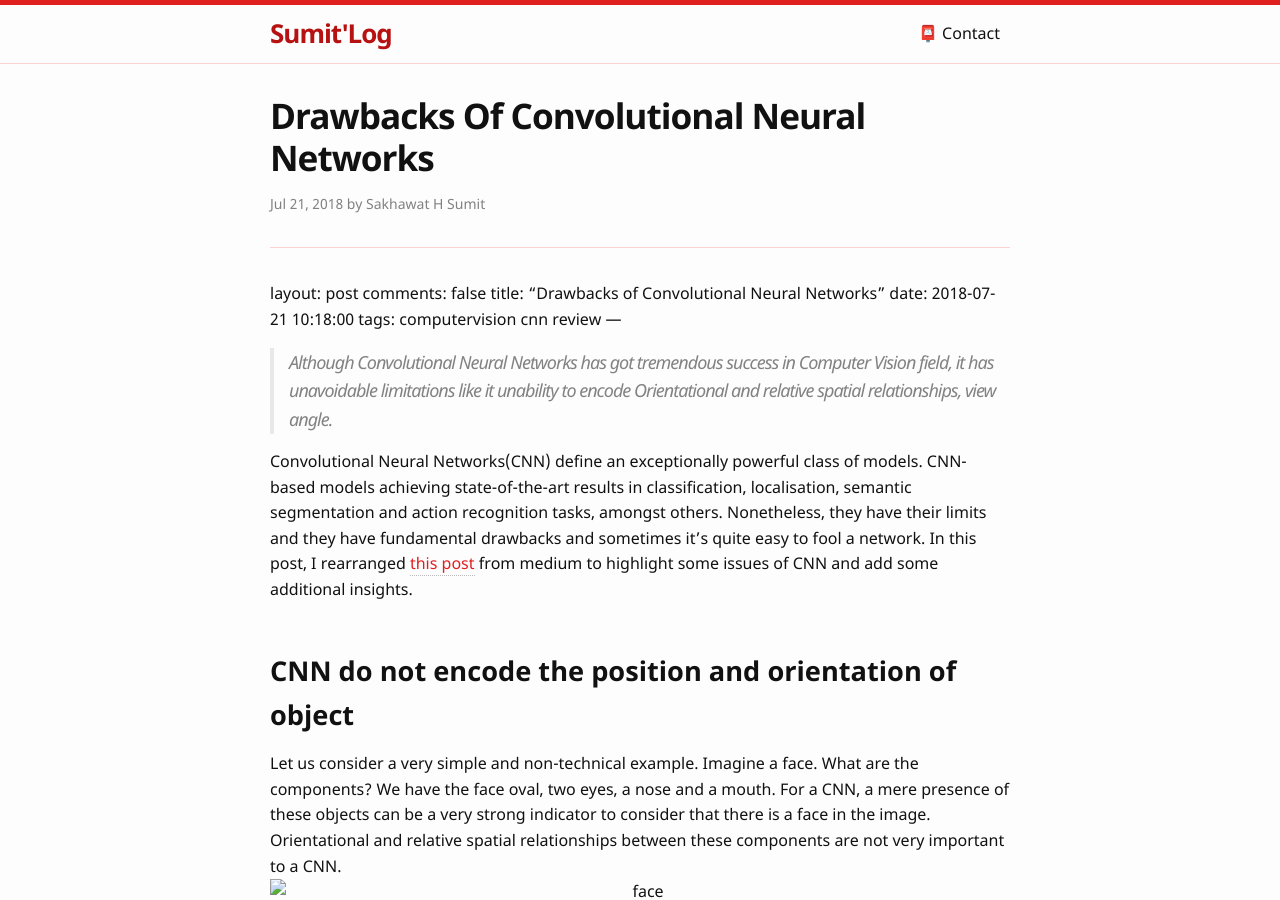
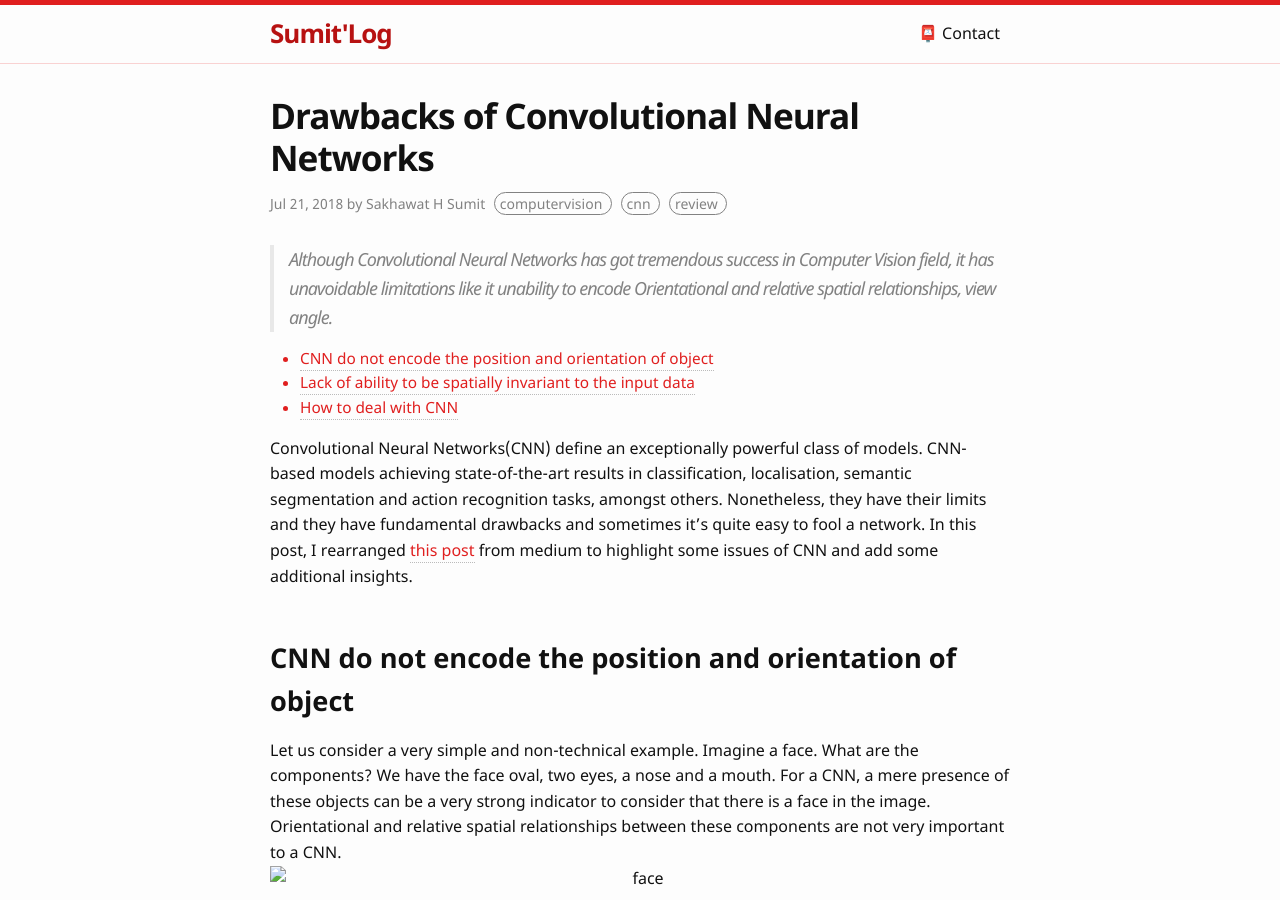
Before and after one commit to monirahmedtanveen/sumit.log, a Jekyll site: the page built from _posts/2018-07-21-drawbacks-of-convolutional-neural-networks.md, in a window 1280 px wide and 900 px high. Built offline with Jekyll 4.4.1, drawn with Linux system fonts in a browser that asks for light colours; our own code applies the rules of GitHub Pages for plain Markdown files.

Commit message:
Update 2018-07-21-drawbacks-of-convolutional-neural-networks.md

```diff
--- a/_posts/2018-07-21-drawbacks-of-convolutional-neural-networks.md
+++ b/_posts/2018-07-21-drawbacks-of-convolutional-neural-networks.md
@@ -1,4 +1,3 @@
-
 ---
 layout: post
 comments: false
@@ -11,6 +10,10 @@ tags: computervision cnn review
 
 
 <!--more-->
+
+{: class="table-of-content"}
+* TOC
+{:toc}
 
 Convolutional Neural Networks(CNN) define an exceptionally powerful class of models. CNN-based models achieving state-of-the-art results in classification, localisation, semantic segmentation and action recognition tasks, amongst others. Nonetheless, they have their limits and they have fundamental drawbacks and sometimes it's quite easy to fool a network. In this post, I rearranged <a href="https://medium.com/ai%C2%B3-theory-practice-business/understanding-hintons-capsule-networks-part-i-intuition-b4b559d1159b">this post</a> from medium to highlight some issues of CNN and add some additional insights.
 
```
